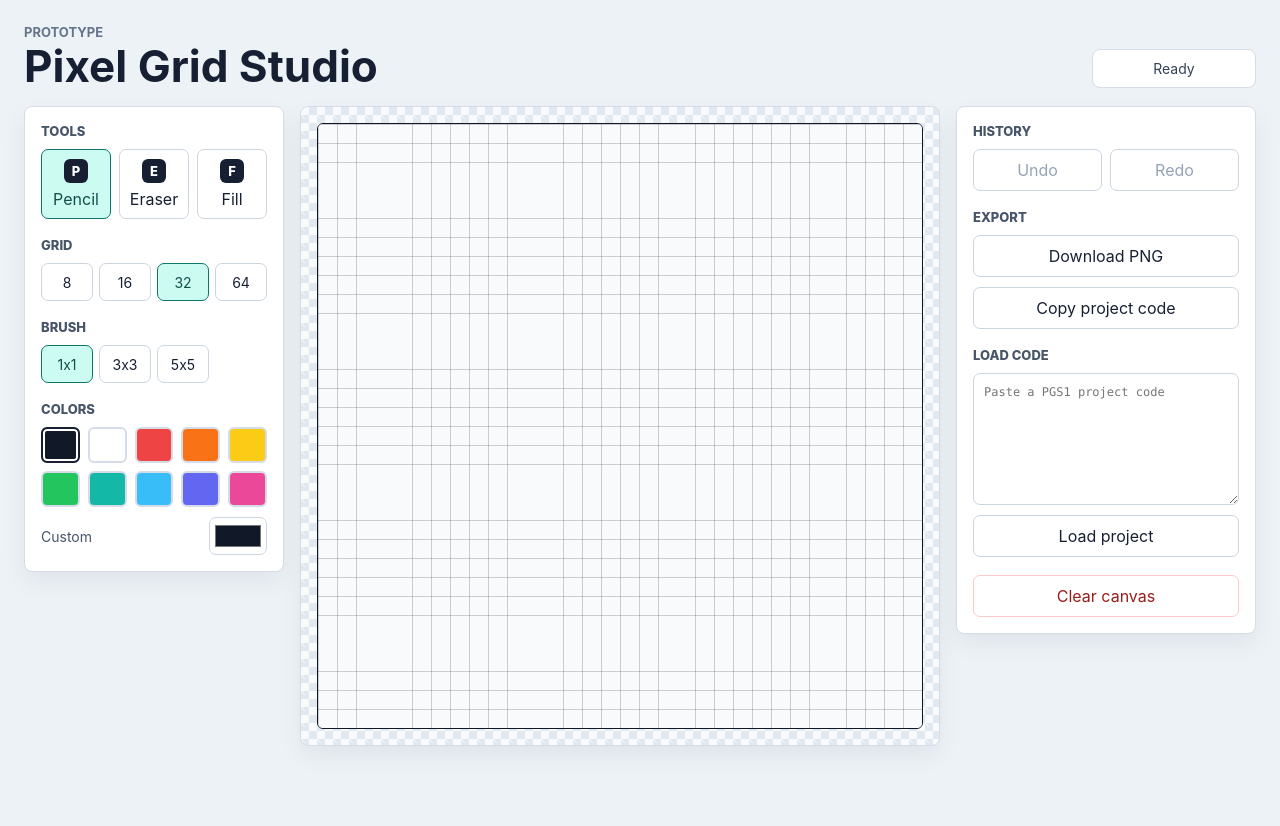
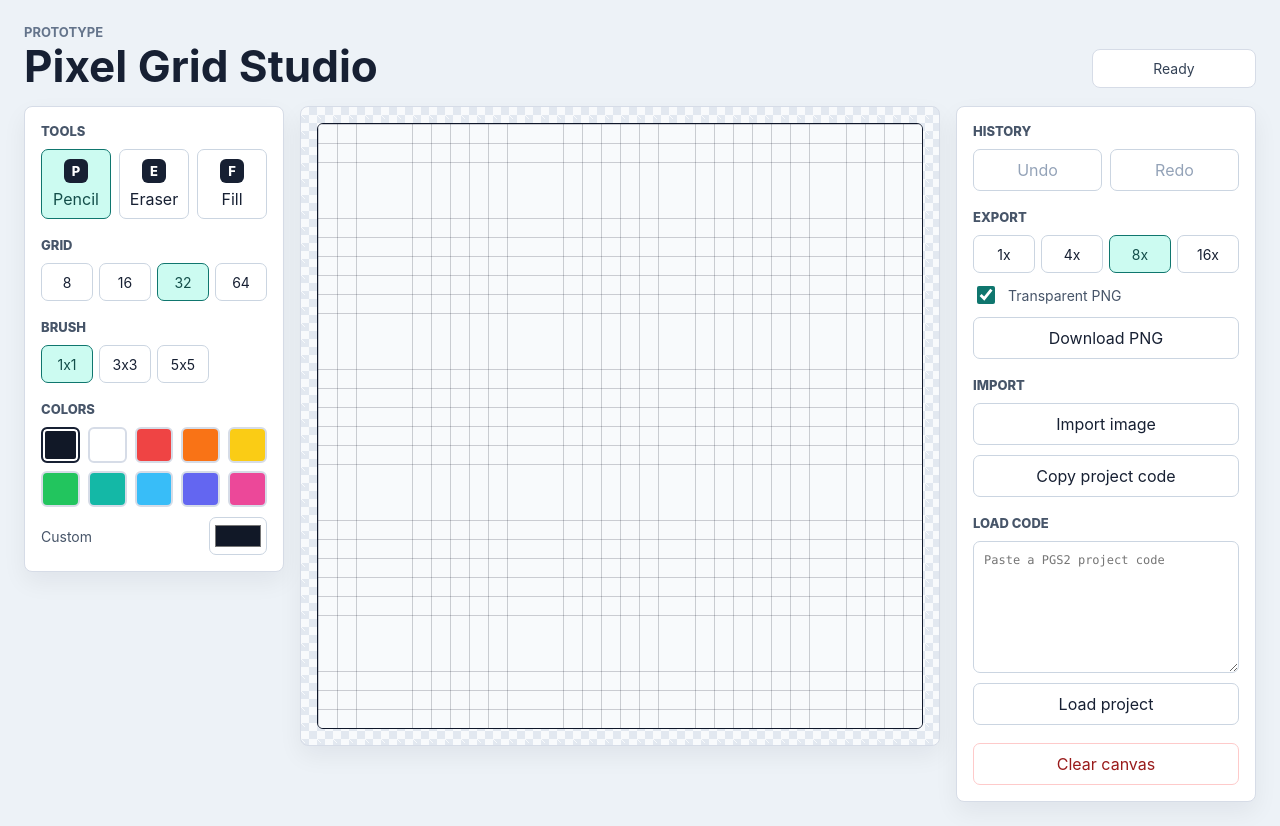
Before and after one commit to Quirel64/markit2d, a React (Vite) app: page / in a window 1280 px wide. Before the commit the page ends 800 px from the top, so only its background shows below. Built offline with nearby package versions, Linux system fonts and the light colour scheme.

Commit message:
Add image import and export options

```diff
--- a/src/App.css
+++ b/src/App.css
@@ -193,6 +193,20 @@ button:disabled {
   background: #ffffff;
 }
 
+.toggle-field {
+  display: flex;
+  align-items: center;
+  gap: 10px;
+  color: #475569;
+  font-size: 14px;
+}
+
+.toggle-field input {
+  width: 18px;
+  height: 18px;
+  accent-color: #0f766e;
+}
+
 .canvas-stage {
   display: grid;
   place-items: center;
@@ -234,6 +248,10 @@ button:disabled {
 
 .actions-panel button {
   width: 100%;
+}
+
+.hidden-input {
+  display: none;
 }
 
 .project-code textarea {
--- a/src/App.tsx
+++ b/src/App.tsx
@@ -23,6 +23,7 @@ const CANVAS_SIZE = 64
 const VIEW_SIZE = 768
 const GRID_PRESETS = [8, 16, 32, 64]
 const BRUSH_PRESETS = [1, 3, 5]
+const EXPORT_SCALES = [1, 4, 8, 16]
 const STORAGE_KEY = 'pixel-grid-studio-draft'
 const PALETTE = [
   '#111827',
@@ -123,15 +124,18 @@ const decodeProjectV2 = (encoded: string) => {
 
 const decodeProject = (code: string) => {
   const trimmed = code.trim()
+  const prefix = trimmed.slice(0, 5).toUpperCase()
+  const encoded = trimmed.slice(5)
 
-  if (trimmed.startsWith('PGS2:')) return decodeProjectV2(trimmed.slice(5))
-  if (trimmed.startsWith('PGS1:')) return decodeProjectV1(trimmed.slice(5))
+  if (prefix === 'PGS2:') return decodeProjectV2(encoded)
+  if (prefix === 'PGS1:') return decodeProjectV1(encoded)
 
   return decodeProjectV1(trimmed)
 }
 
 function App() {
   const canvasRef = useRef<HTMLCanvasElement | null>(null)
+  const importInputRef = useRef<HTMLInputElement | null>(null)
   const isDrawingRef = useRef(false)
   const lastPaintedRef = useRef<string | null>(null)
 
@@ -150,6 +154,8 @@ function App() {
   const [customColor, setCustomColor] = useState(PALETTE[0])
   const [gridSize, setGridSize] = useState(32)
   const [brushSize, setBrushSize] = useState(1)
+  const [exportScale, setExportScale] = useState(8)
+  const [exportTransparent, setExportTransparent] = useState(true)
   const [history, setHistory] = useState<Pixel[][]>([])
   const [future, setFuture] = useState<Pixel[][]>([])
   const [projectCode, setProjectCode] = useState('')
@@ -355,22 +361,94 @@ function App() {
 
   const exportPng = () => {
     const exportCanvas = document.createElement('canvas')
-    exportCanvas.width = CANVAS_SIZE
-    exportCanvas.height = CANVAS_SIZE
+    const exportSize = CANVAS_SIZE * exportScale
+    exportCanvas.width = exportSize
+    exportCanvas.height = exportSize
     const ctx = exportCanvas.getContext('2d')
     if (!ctx) return
+
+    ctx.imageSmoothingEnabled = false
+
+    if (!exportTransparent) {
+      ctx.fillStyle = '#ffffff'
+      ctx.fillRect(0, 0, exportSize, exportSize)
+    }
 
     pixels.forEach((pixel, index) => {
       if (!pixel) return
       ctx.fillStyle = pixel
-      ctx.fillRect(index % CANVAS_SIZE, Math.floor(index / CANVAS_SIZE), 1, 1)
+      ctx.fillRect(
+        (index % CANVAS_SIZE) * exportScale,
+        Math.floor(index / CANVAS_SIZE) * exportScale,
+        exportScale,
+        exportScale,
+      )
     })
 
     const link = document.createElement('a')
-    link.download = 'pixel-art.png'
+    link.download = `markit2d-${CANVAS_SIZE}x${CANVAS_SIZE}-${exportScale}x.png`
     link.href = exportCanvas.toDataURL('image/png')
     link.click()
-    setStatus('PNG exported')
+    setStatus(`PNG exported at ${exportScale}x`)
+  }
+
+  const importImage = (file: File) => {
+    const reader = new FileReader()
+
+    reader.onload = () => {
+      const image = new Image()
+
+      image.onload = () => {
+        const importCanvas = document.createElement('canvas')
+        importCanvas.width = CANVAS_SIZE
+        importCanvas.height = CANVAS_SIZE
+        const ctx = importCanvas.getContext('2d', { willReadFrequently: true })
+        if (!ctx) return
+
+        ctx.imageSmoothingEnabled = true
+        ctx.clearRect(0, 0, CANVAS_SIZE, CANVAS_SIZE)
+
+        const scale = Math.min(CANVAS_SIZE / image.width, CANVAS_SIZE / image.height)
+        const width = Math.max(1, Math.round(image.width * scale))
+        const height = Math.max(1, Math.round(image.height * scale))
+        const x = Math.floor((CANVAS_SIZE - width) / 2)
+        const y = Math.floor((CANVAS_SIZE - height) / 2)
+
+        ctx.drawImage(image, x, y, width, height)
+
+        const { data } = ctx.getImageData(0, 0, CANVAS_SIZE, CANVAS_SIZE)
+        const importedPixels = makeBlankPixels()
+
+        for (let index = 0; index < importedPixels.length; index += 1) {
+          const dataIndex = index * 4
+          const alpha = data[dataIndex + 3]
+
+          if (alpha < 128) {
+            importedPixels[index] = null
+            continue
+          }
+
+          const red = data[dataIndex].toString(16).padStart(2, '0')
+          const green = data[dataIndex + 1].toString(16).padStart(2, '0')
+          const blue = data[dataIndex + 2].toString(16).padStart(2, '0')
+          importedPixels[index] = `#${red}${green}${blue}`
+        }
+
+        pushHistory()
+        setPixels(importedPixels)
+        setStatus('Image imported')
+      }
+
+      image.src = String(reader.result)
+    }
+
+    reader.readAsDataURL(file)
+  }
+
+  const handleImportChange = (event: React.ChangeEvent<HTMLInputElement>) => {
+    const file = event.target.files?.[0]
+    if (file) importImage(file)
+    event.target.value = ''
   }
 
   const copyProjectCode = async () => {
@@ -519,8 +597,42 @@ function App() {
 
           <div className="control-group">
             <span className="label">Export</span>
+            <div className="segmented">
+              {EXPORT_SCALES.map((preset) => (
+                <button
+                  className={exportScale === preset ? 'active' : ''}
+                  key={preset}
+                  onClick={() => setExportScale(preset)}
+                  type="button"
+                >
+                  {preset}x
+                </button>
+              ))}
+            </div>
+            <label className="toggle-field">
+              <input
+                checked={exportTransparent}
+                onChange={(event) => setExportTransparent(event.target.checked)}
+                type="checkbox"
+              />
+              <span>Transparent PNG</span>
+            </label>
             <button onClick={exportPng} type="button">
               Download PNG
+            </button>
+          </div>
+
+          <div className="control-group">
+            <span className="label">Import</span>
+            <input
+              accept="image/*"
+              className="hidden-input"
+              onChange={handleImportChange}
+              ref={importInputRef}
+              type="file"
+            />
+            <button onClick={() => importInputRef.current?.click()} type="button">
+              Import image
             </button>
             <button onClick={copyProjectCode} type="button">
               Copy project code
@@ -534,7 +646,7 @@ function App() {
             <textarea
               id="project-code"
               onChange={(event) => setProjectCode(event.target.value)}
-              placeholder="Paste a PGS1 project code"
+              placeholder="Paste a PGS2 project code"
               value={projectCode}
             />
             <button onClick={loadProjectCode} type="button">
```
Also changed, not shown: 5 other files (tests, documents, lock files or other folders).
